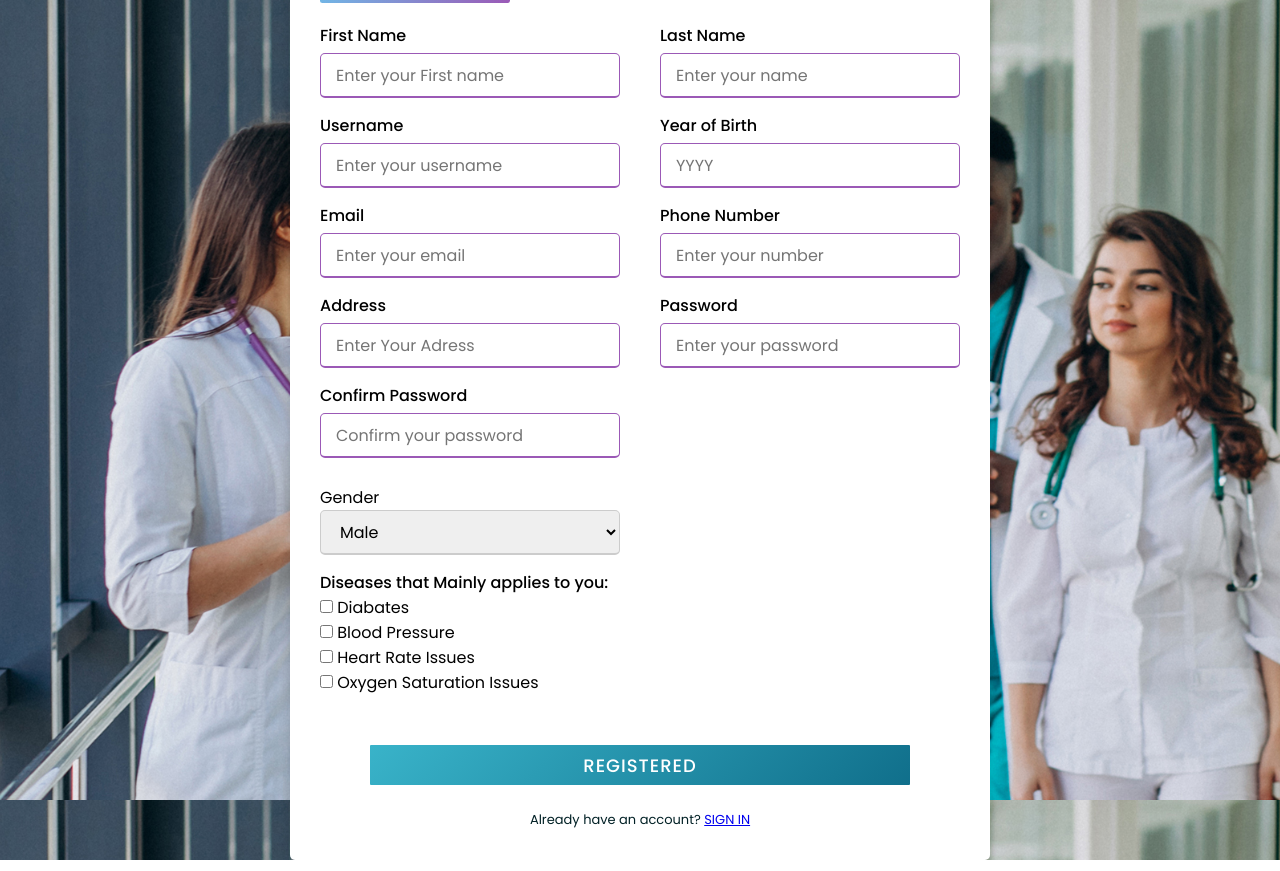
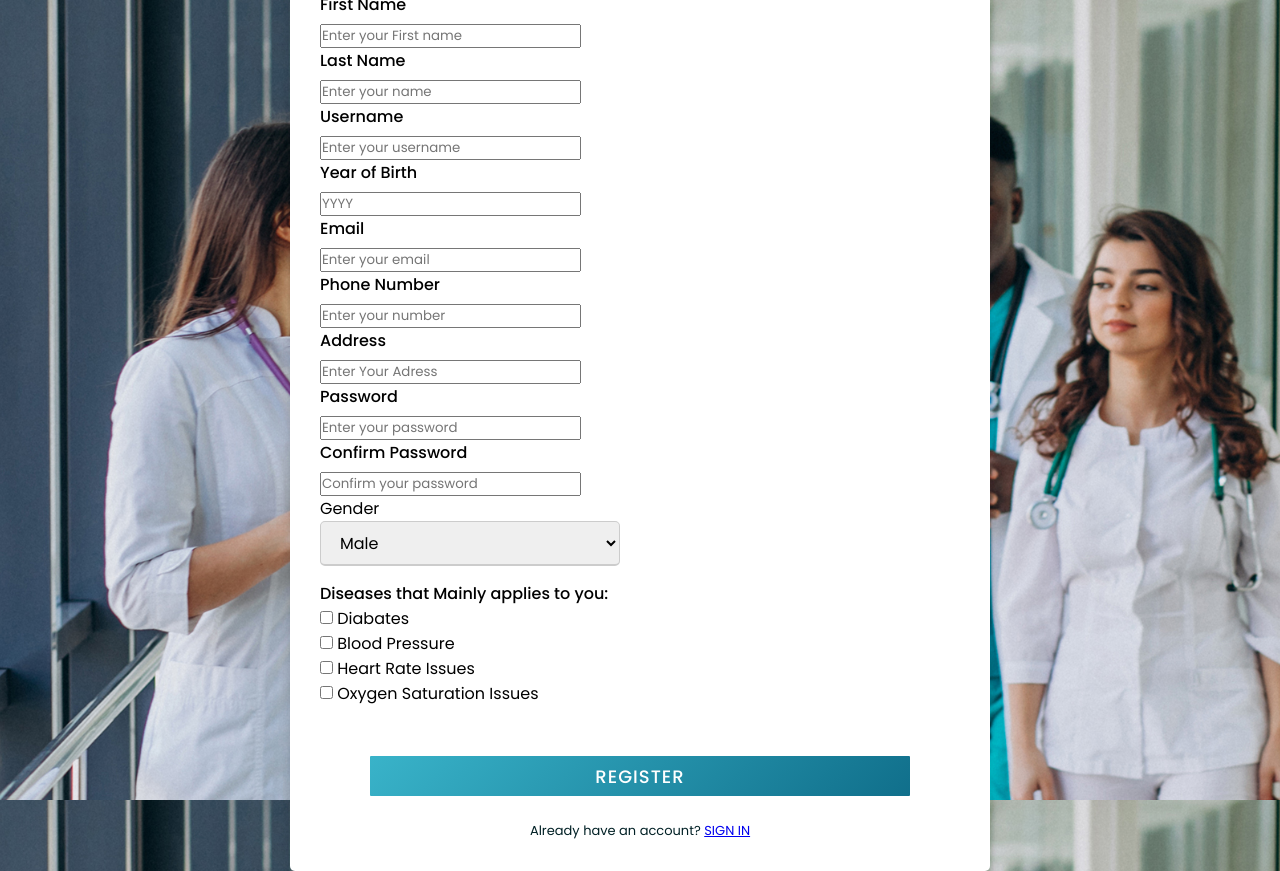
Before and after one commit to SannanAliOfficial/Relief, a PHP site: page /signupP.php in a window 1280 px wide. Run offline with PHP 8.4, Linux system fonts and the light colour scheme; data that the repository does not hold is empty.

Commit message:
Update signupP.php

```diff
--- a/signupP.php
+++ b/signupP.php
@@ -76,10 +76,9 @@
    </head>
 <body>
   <div class="container">
-    <div class="title">REGISTERATION</div>
+    <div class="title">SIGNUP FORM</div>
     <div class="content">
       <form method="post" action="signupP.php">
-        <div class="user-details">
         <div class="input-box">
           <span class="details" name='PFirst_name' >First Name</span>
           <input type="text" placeholder="Enter your First name" >
@@ -117,7 +116,7 @@
           <span class="details" name='PRe_Password'>Confirm Password</span>
           <input type="password" placeholder="Confirm your password" >
         </div>
-        </div>
+
 
         <div class="input-box">
           <span for="PGender" name='PGender'>Gender</span><br>
@@ -149,9 +148,10 @@
         </div>
 
         <div class="button">
-          <input type="submit" value="REGISTERED"><br><br>
+          <input type="submit" value="REGISTER"><br><br>
           <p class="text">Already have an account?    <a href="LoginP.php">SIGN IN</a></p>
         </div>
+
 
       </form>
     </div>
```
Lines whose indentation alone changed are shown as unchanged.
